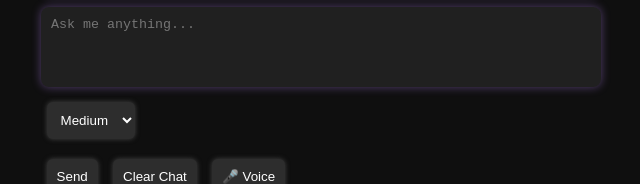
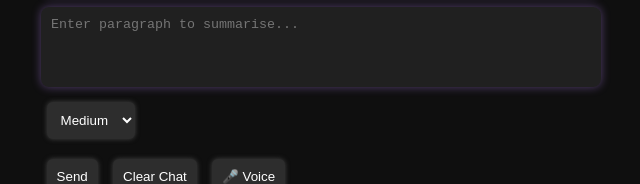
Before and after one commit to samarth-kids/sam, a plain HTML site: page index.html in a window 1280 px wide. Shown: the part 539-723 px from the top of the page, 319-959 px from the left. Drawn offline with Linux system fonts and the light colour scheme; no server answers.

Commit message:
Update index.html

```diff
--- a/index.html
+++ b/index.html
@@ -18,7 +18,7 @@
 
     <div class="chat-box" id="chatBox"></div>
 
-    <textarea id="inputText" placeholder="Ask me anything..."></textarea>
+    <textarea id="inputText" placeholder="Enter paragraph to summarise..."></textarea>
 
     <select id="summaryLength">
       <option value="short">Short</option>
```
